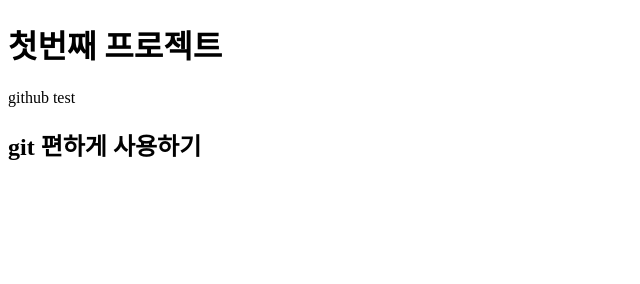
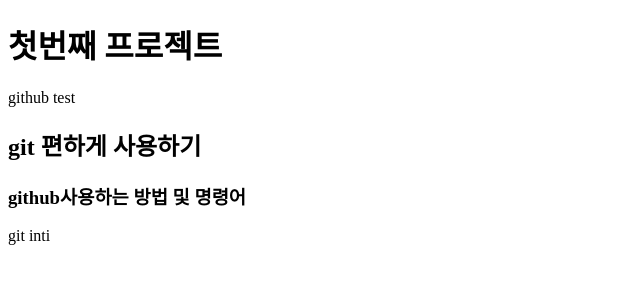
Before and after one commit to jongmin9015/first-tis-project, a plain HTML site: page index.html in a window 1280 px wide. Shown: the whole page, without its empty margins (0-640 px from the left). Drawn offline with Linux system fonts and the light colour scheme.

Commit message:
second commit

```diff
--- a/index.html
+++ b/index.html
@@ -10,5 +10,9 @@
     <h1>첫번째 프로젝트</h1>
     <p>github test</p>
     <h2>git 편하게 사용하기</h2>
+
+    <!-- 수정 내용 추가-->
+    <h3>github사용하는 방법 및 명령어</h3>
+    <p>git inti</p>
 </body>
 </html>
```
